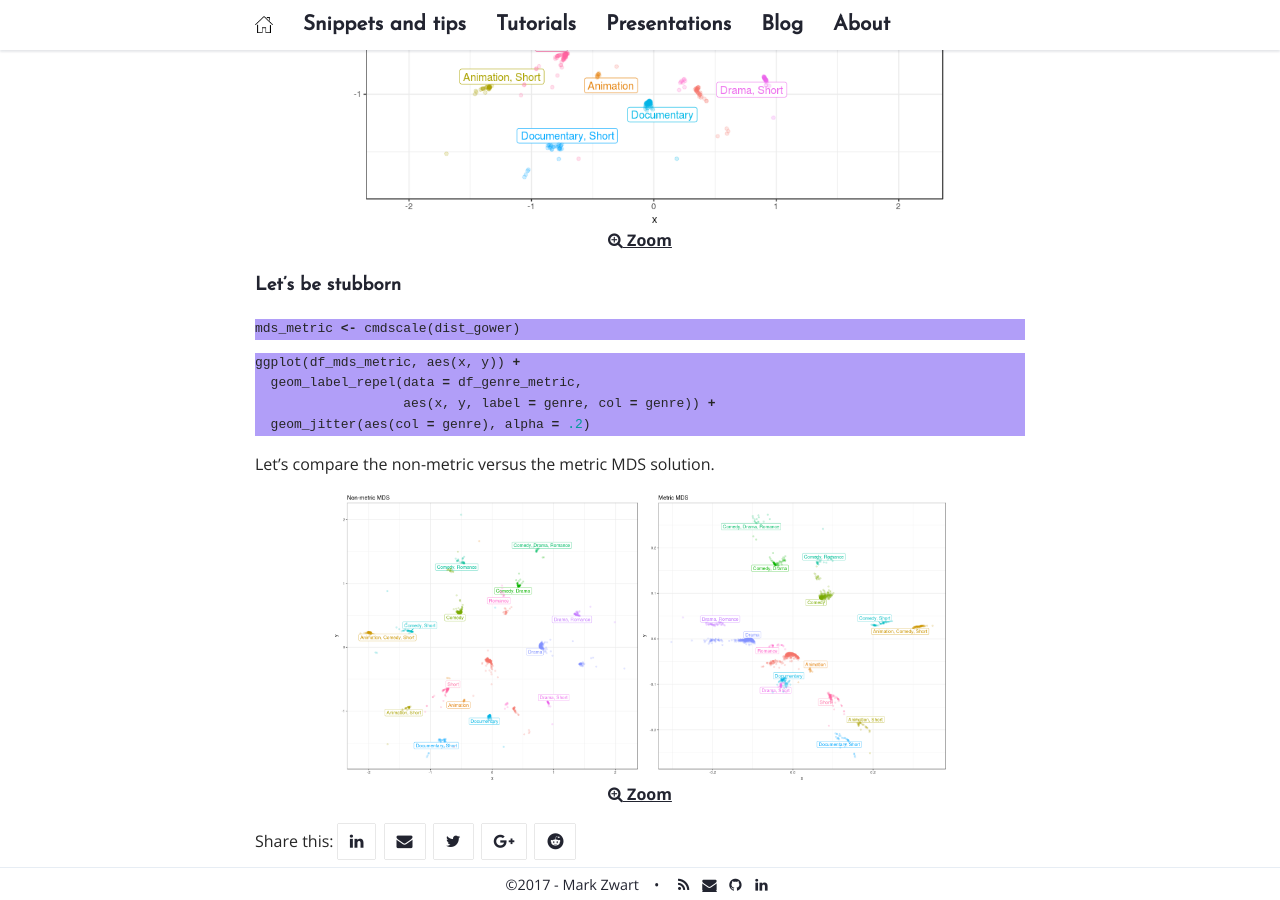
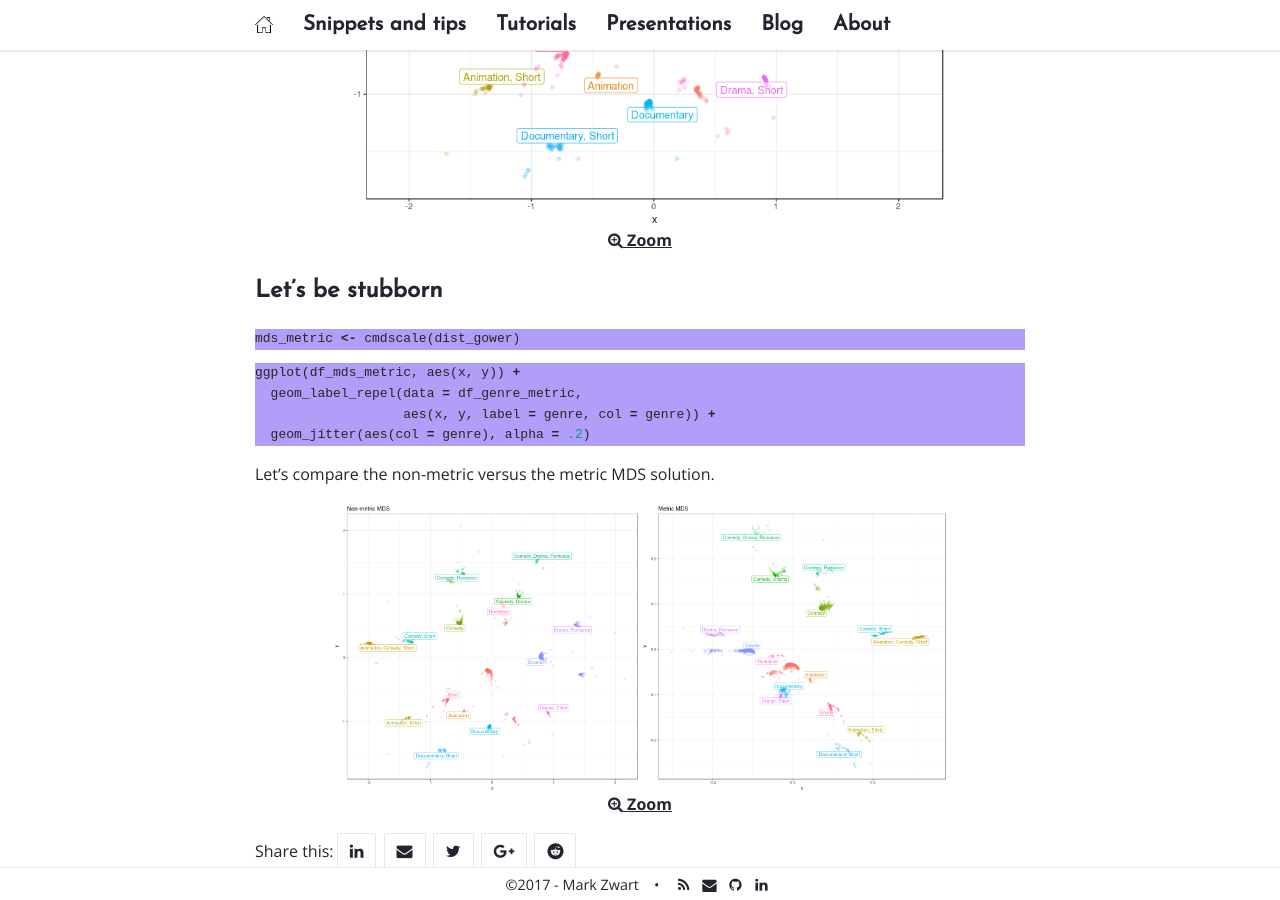
Before and after one commit to mark-me/mark-me.github.io, a Jekyll site: the page built from _pages/tutorials/mds/mds.md, in a window 1280 px wide and 900 px high, scrolled down 5464 px. Built offline with Jekyll 4.4.1, drawn with Linux system fonts in a browser that asks for light colours; nearby versions of some CDN libraries; comment, search, counter and statistics services are not loaded.

Commit message:
Update mds.md

````diff
--- a/_pages/tutorials/mds/mds.md
+++ b/_pages/tutorials/mds/mds.md
@@ -147,7 +147,7 @@ ggplot(df_mds_nonmetric, aes(x, y)) +
 <i class='fa fa-search-plus '></i> Zoom</a>
 {: refdef}
 
-### Let's be stubborn
+## Let's be stubborn
 
 ```r
 mds_metric <- cmdscale(dist_gower)
````
